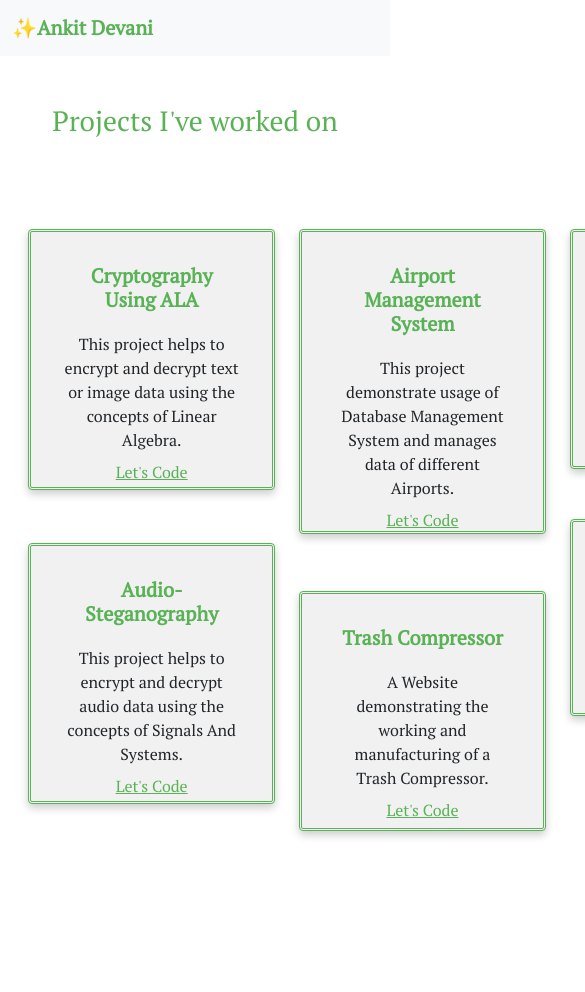
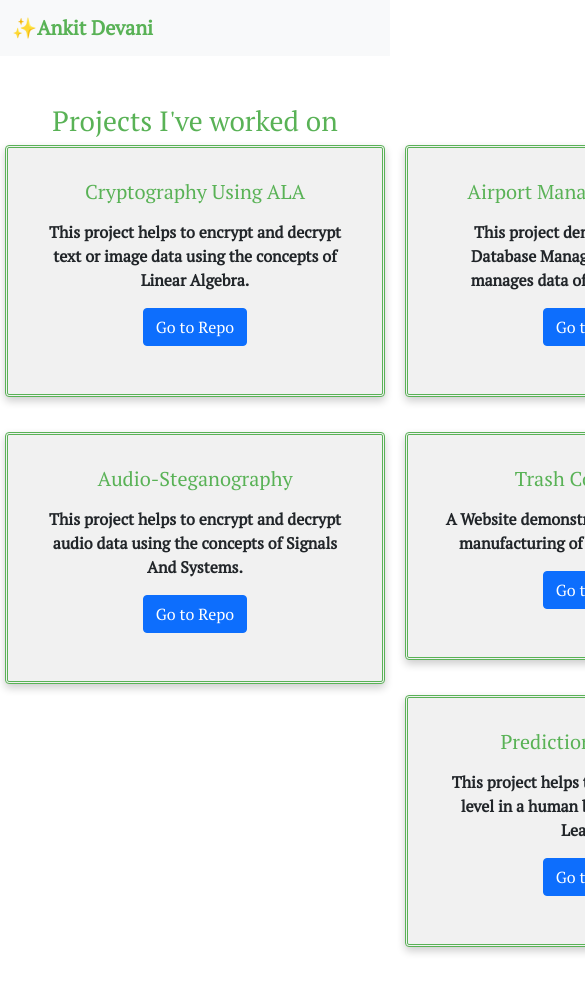
Before and after one commit to ankitdevani17/React--Portfolio, a React (Create React App) app: page /projects in a window 390 px wide. Shown: the top 992 px of the page, 585 px wide, since content can reach past the window. Built offline with nearby package versions, Linux system fonts and the light colour scheme.

Commit message:
Fixed responsiveness of Projects component

```diff
--- a/src/Components/Card.css
+++ b/src/Components/Card.css
@@ -1,19 +1,45 @@
-.card-title{
+* {
+    box-sizing: border-box;
+  }
+
+  body {
+    font-family: Arial, Helvetica, sans-serif;
+  }
+
+  /* Float four columns side by side */
+  .column {
+    float: left;
+    width: 25%;
+    padding: 0 10px;
+  }
+
+  /* Remove extra left and right margins, due to padding in columns */
+  .row {margin: 0 -5px;}
+
+  /* Clear floats after the columns */
+  .row:after {
+    content: "";
+    display: table;
+    clear: both;
+  }
+
+  /* Style the counter cards */
+  .card {
+    box-shadow: 0 4px 8px 0 rgba(0, 0, 0, 0.2); /* this adds the "card" effect */
+    padding: 16px;
+    text-align: center;
+    background-color: #f1f1f1;
+    height: calc(100% - 15px);
+    margin-bottom: 15px;
+  }
+  .card-title{
     color:#59b256;
-    font-weight:bold
-}
-.card-text{
-    font-weight: normal;
-    margin-top:20px;
-}
-.card-link{
-    color:#59b256;
-    text-decoration:underline;
-}
-.card{
-    width:100%;
-    height:90%;
-    display:flex;
-    justify-content:space-between;
-    align-items:center;
-}
+  }
+  /* Responsive columns - one column layout (vertical) on small screens */
+  @media screen and (max-width: 600px) {
+    .column {
+      width: 100%;
+      display: block;
+      margin-bottom: 20px;
+    }
+  }
--- a/src/Components/Card.js
+++ b/src/Components/Card.js
@@ -2,16 +2,15 @@ import React from 'react';
 import "./Card.css"
 const Card = (props) => {
     return <>
-<div className="col-md-4 col-10 mx-auto">
-<div className="card">
-  <div className="card-body">
-    <h5 className="card-title card-title">{props.text}</h5>
-    <p className="card-text mb-2">{props.desc}</p>
-    <a href={props.link} className="card-link">Let's Code</a>
+  <div class="column">
+    <div class="card">
+    <div class="card-body">
+      <h5 class="card-title mb-3">{props.text}</h5>
+      <p class="card-text">{props.desc}</p>
+      <a href={props.link} class="btn btn-primary mb-3">Go to Repo</a>
+    </div>
+    </div>
   </div>
-</div>
- </div>
-
     </>
 };
 
--- a/src/Components/Navbar.css
+++ b/src/Components/Navbar.css
@@ -7,6 +7,9 @@
   font-weight:bold;
 }
 .navbar-nav .nav-link {
+  color:#59b256;
+}
+.navbar-toggler-icon{
   color:#59b256;
 }
 /* *{
--- a/src/Components/Projects.jsx
+++ b/src/Components/Projects.jsx
@@ -7,20 +7,14 @@ function Projects() {
     <h1 className = "text-center project-text">
       Projects I've worked on
     </h1>
- </div>
- <div className ="container-fluid project">
    <div className="row">
-     <div className = "col-10 mx-auto">
-     <div className = "row gy-4">
    {
       Sdata.map((val,ind) =>{
         return  <Card key ={ind}  desc = {val.desc} text={val.text} link={val.link} />
       })
   }
      </div>
-     </div>
-   </div>
- </div></>
+     </div> </>
 
     )
 }
--- a/src/Components/Sdata.js
+++ b/src/Components/Sdata.js
@@ -25,9 +25,9 @@ const Sdata = [
     desc: "This project helps to predict the Anxiety level in a human being using Machine Learning.",
     link: "https://github.com/ankitdevani17/Prediction-of-Anxiety-Using-ML"},
     {
-    text : "React - To do App",
-    desc: "This project helps to manage your to do list using React.",
-    link: "https://github.com/ankitdevani17/React-todo"
+    text : "Entertainment Hub in ReactJS",
+    desc: "A website to search movies involving the concepts of API Fetch, mapping, styled components & props",
+    link: "https://github.com/ankitdevani17/Entertainment-Hub"
 }
 ]
 export default Sdata;
```
Also changed, not shown: 1 other file (tests, documents, lock files or other folders).
